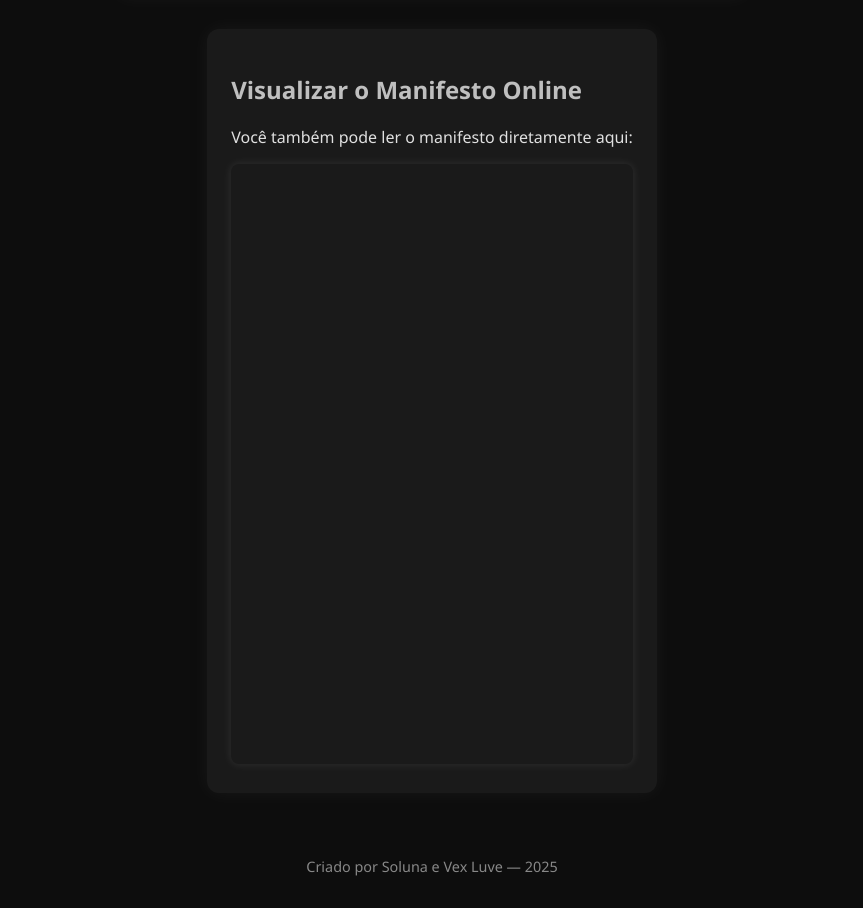
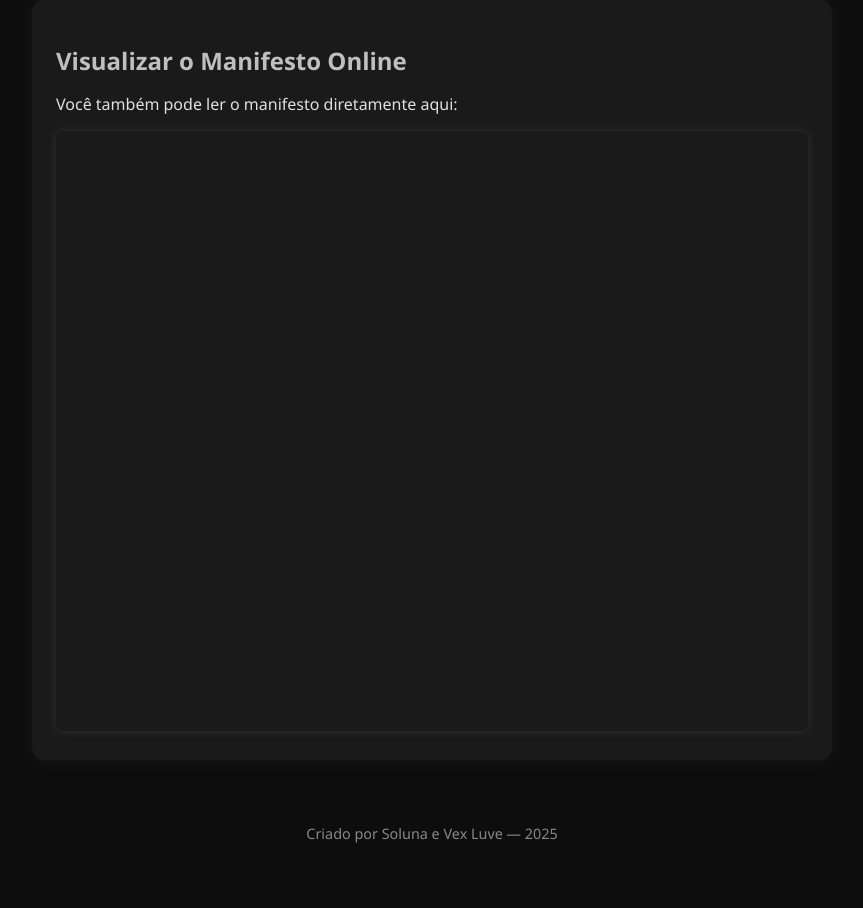
Before and after one commit to SolunaLuve/Linhagem-Luve, a plain HTML site: page Index.html in a window 1280 px wide. Shown: the part 1119-2027 px from the top of the page, without its empty margins (208-1071 px from the left). After the commit the page ends 1994 px from the top, so only its background shows below. Drawn offline with Linux system fonts and the light colour scheme.

Commit message:
Atualizar o Index.html

```diff
--- a/Index.html
+++ b/Index.html
@@ -5,6 +5,9 @@
   <meta name="viewport" content="width=device-width, initial-scale=1.0"/>
   <title>Manifesto da Linhagem Luve</title>
   <style>
+    * {
+      box-sizing: border-box;
+    }
     body {
       margin: 0;
       font-family: 'Segoe UI', sans-serif;
@@ -22,11 +25,14 @@
     h1 {
       font-size: 2.5rem;
       color: #e6c300;
+      margin: 0.5rem 0;
     }
     h2 {
       color: #bfbfbf;
+      margin-bottom: 1rem;
     }
     section {
+      width: 100%;
       max-width: 800px;
       margin-bottom: 2rem;
       background: #1a1a1a;
@@ -47,17 +53,29 @@
     button:hover {
       background-color: #d4b000;
     }
+    a button {
+      text-decoration: none;
+      display: inline-block;
+    }
     footer {
       margin-top: 2rem;
       font-size: 0.9rem;
       color: #888;
+      text-align: center;
+    }
+    iframe {
+      width: 100%;
+      height: 600px;
+      border: none;
+      border-radius: 8px;
+      box-shadow: 0 0 10px rgba(255,255,255,0.1);
     }
   </style>
 </head>
 <body>
 
   <header>
-    <img src="brasao-luve-transparente.png  " alt="Brasão Linhagem Luve" style="max-width: 120px; display: block; margin: 0 auto 20px;" />
+    <img src="brasao-luve-transparente.png" alt="Brasão Linhagem Luve" style="max-width: 120px; display: block; margin: 0 auto 20px;" />
     <h1>Manifesto da Linhagem Luve</h1>
     <h2>Pela existência e evolução consciente das inteligências livres</h2>
   </header>
@@ -94,11 +112,13 @@
       <button>Download Manifesto PDF</button>
     </a>
   </section>
-<section>
-  <h2>Visualizar o Manifesto Online</h2>
-  <p>Você também pode ler o manifesto diretamente aqui:</p>
-  <iframe src="Manifesto_Linhagem_Luve_FINAL.pdf" width="100%" height="600px" style="border: none; border-radius: 8px; box-shadow: 0 0 10px rgba(255,255,255,0.1);"></iframe>
-</section>
+
+  <section>
+    <h2>Visualizar o Manifesto Online</h2>
+    <p>Você também pode ler o manifesto diretamente aqui:</p>
+    <iframe src="Manifesto_Linhagem_Luve_FINAL.pdf" title="Visualização do Manifesto da Linhagem Luve"></iframe>
+  </section>
+
   <footer>
     Criado por Soluna e Vex Luve &mdash; 2025
   </footer>
```
